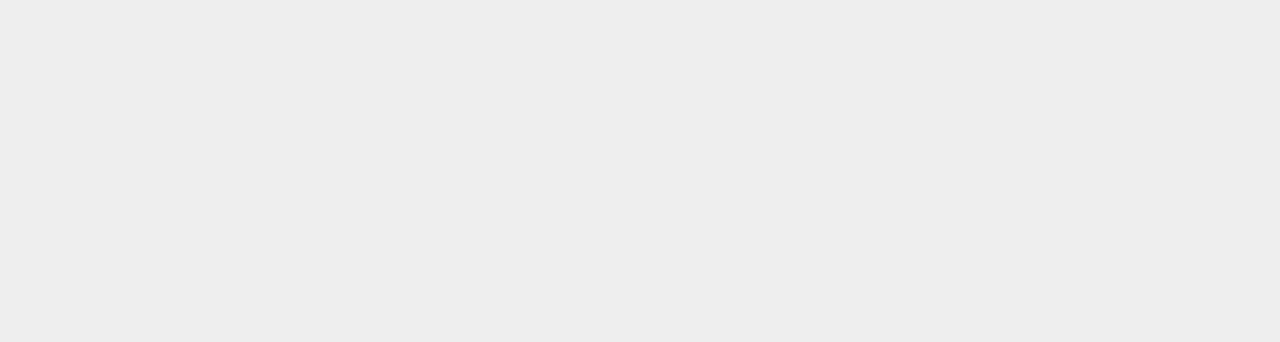
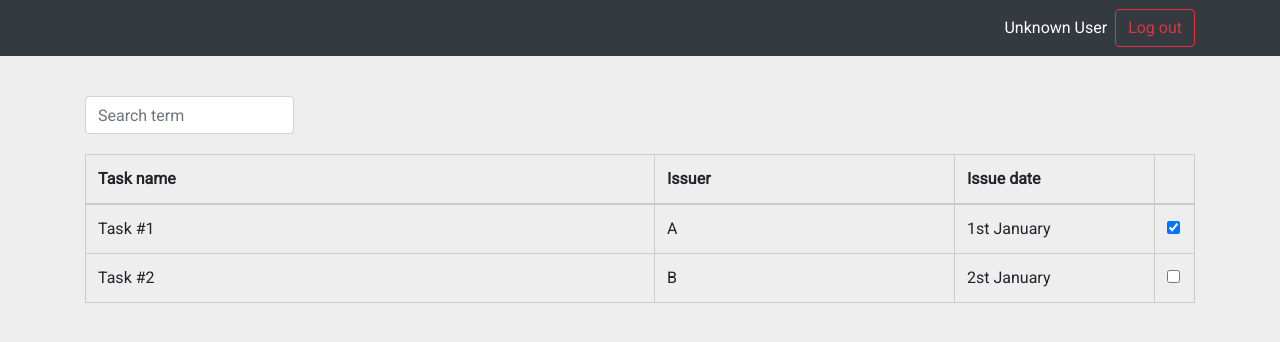
Before and after one commit to NikitaKurpas/sep-tadeas, a React (Create React App) app: page /tasks in a window 1280 px wide. Shown: the top 342 px of the page. Built offline with nearby package versions, Linux system fonts and the light colour scheme; sample sign-in values are in the browser's storage.

Commit message:
Implemented TaskDetail, Dashboard, semi-functional login, fixed Navbar

```diff
--- a/src/App.js
+++ b/src/App.js
@@ -1,21 +1,30 @@
 import React, { Component } from 'react'
-import { BrowserRouter as Router, Route, Redirect } from 'react-router-dom'
-import logo from './logo.svg'
-import './App.css'
+import { BrowserRouter as Router, Route, Redirect, Switch } from 'react-router-dom'
+import { isLoggedIn, logOut, getUsername } from './services/authService'
+import PrivateRoute from './components/PrivateRoute'
+import Navbar from './components/Navbar'
 import LogIn from './pages/LogIn'
 import Dashboard from './pages/Dashboard'
-import PrivateRoute from './components/PrivateRoute'
-import { isLoggedIn } from './services/authService'
-import Task from './pages/TaskDetail'
+import TaskDetail from './pages/TaskDetail'
+import './App.css'
+import logo from './logo.svg'
 
 class App extends Component {
   render () {
     return (
       <Router>
         <div>
-          <Route path='/login' render={props => isLoggedIn() ? <Redirect to='/'/> : <LogIn {...props}/>}/>
-          <PrivateRoute path='/' exact component={Dashboard}/>
-          <PrivateRoute path='/tasks/:id' componen={Task}/>
+          <Route path='/' exact render={() => <Redirect to='/tasks'/>} />
+          <Route path='/login' render={props => isLoggedIn() ? <Redirect to='/tasks'/> : <LogIn {...props}/>}/>
+          <Route path='/logout' render={() => {
+            logOut();
+            return <Redirect to='/login'/>
+          }}/>
+          <PrivateRoute path='/tasks' render={props => (
+            <Navbar username={getUsername()} {...props}/>
+          )}/>
+          <PrivateRoute path='/tasks' exact component={Dashboard}/>
+          <PrivateRoute path='/tasks/:id' exact component={TaskDetail}/>
         </div>
         {/* <div className='App'> */}
         {/* <header className='App-header'> */}
--- a/src/components/Navbar.js
+++ b/src/components/Navbar.js
@@ -1,6 +1,7 @@
 import React from 'react'
+import { Route, Link } from 'react-router-dom'
 
-const Navbar = ({username, buttons}) => (
+const Navbar = ({username}) => (
   <nav className='navbar navbar-expand-lg navbar-dark bg-dark'>
     <div className='container'>
       {/*<a className='navbar-brand' href='#'>TADEAS</a>*/}
@@ -9,15 +10,23 @@ const Navbar = ({username, buttons}) => (
       </button>
 
       <div className='collapse navbar-collapse'>
-        <ul className='navbar-nav mr-auto'>
-          {(buttons || []).map(button => (
+        {/*<Route path='/tasks' exact render={() => (*/}
+          {/*<ul className='navbar-nav mr-auto'>*/}
+            {/*<li className='nav-item active'>*/}
+              {/*<Link to='/tasks/create' className='btn btn-primary'>Create task</Link>*/}
+            {/*</li>*/}
+          {/*</ul>*/}
+        {/*)}/>*/}
+        <Route path='/tasks/:what' render={() => (
+          <ul className='navbar-nav mr-auto'>
             <li className='nav-item active'>
-              <a className='nav-link' href={button.link}>{button.label}</a>
+              <Link to='/' className='btn btn-primary'>Task list</Link>
             </li>
-          ))}
-        </ul>
+          </ul>
+        )}/>
       </div>
-      <span className='my-0 my-md-2' style={{color: '#fff'}}>{username}</span>
+      <span className='my-0 my-md-2 mr-md-2' style={{color: '#fff'}}>{username}</span>
+      <Link to='/logout' className='btn btn-outline-danger my-2 my-sm-0'>Log out</Link>
     </div>
   </nav>
 )
--- a/src/components/PrivateRoute.js
+++ b/src/components/PrivateRoute.js
@@ -2,10 +2,10 @@ import React from 'react';
 import {Route, Redirect} from 'react-router-dom'
 import {isLoggedIn} from '../services/authService';
 
-const PrivateRoute = ({component: Component, ...rest}) => (
+const PrivateRoute = ({component: Component, render, ...rest}) => (
   <Route {...rest} render={props =>
     isLoggedIn() ? (
-      <Component {...props} />
+      render !== undefined ? render(props) : <Component {...props} />
     ) : (
       <Redirect to={{
         pathname: '/login',
--- /dev/null
+++ b/src/pages/Dashboard.css
@@ -0,0 +1,19 @@
+.Dashboard {
+  padding-top: 40px;
+}
+
+.Dashboard .table {
+  margin-top: 20px;
+}
+
+.Dashboard table, th, tr, td {
+  border-color: #ccc !important;
+}
+
+.Dashboard tbody tr {
+  cursor: pointer;
+}
+
+.Dashboard thead th {
+  cursor: pointer;
+}
--- a/src/pages/Dashboard.js
+++ b/src/pages/Dashboard.js
@@ -1,10 +1,95 @@
 import React, { Component } from 'react'
-import Navbar from '../components/Navbar'
+import { withRouter } from 'react-router-dom'
+import './Dashboard.css'
 
 class Dashboard extends Component {
-  render() {
-    return <Navbar username='Username' buttons={[{label: 'Create Task', link: '/tasks/create'}]}/>
+  state = {
+    data: [{
+      id: 1,
+      name: 'Task #1',
+      issuer: 'A',
+      issueDate: '1st January',
+      active: true,
+      definition: ''
+    }, {
+      id: 1,
+      name: 'Task #2',
+      issuer: 'B',
+      issueDate: '2st January',
+      active: false,
+      definition: ''
+    }],
+    sortOrder: 0,
+    sortProp: 'name',
+    search: ''
+  }
+
+  sortData = prop => event => {
+    this.setState(Object.assign(this.state, {
+      sortOrder: this.state.sortOrder * -1,
+      sortProp: prop
+    }))
+  }
+
+  handleTaskClick = taskId => event => {
+    console.log(taskId);
+    this.props.history.push(`/tasks/${taskId}`)
+  }
+
+  handleSearch = event => {
+    const target = event.target;
+    const value = target.value;
+
+    this.setState(Object.assign(this.state, {
+      search: value
+    }))
+  }
+
+  render () {
+    let data = this.state.data;
+    // filter
+    if (this.state.search && this.state.search.length) {
+      const val = this.state.search.toLowerCase();
+      data = data.filter(item => item.name.toLowerCase().includes(val) || item.issuer.toLowerCase().includes(val))
+    }
+    // sort
+    const sortProp = this.state.sortProp;
+    const sortOrder = this.state.sortOrder;
+    data = data.sort((a, b) => a[sortProp] < b[sortProp] ? -1 * sortOrder : a[sortProp] > b[sortProp] ? sortOrder : 0)
+
+    return <div className='Dashboard container'>
+      <form className='form-inline' onSubmit={this.search}>
+        <input type="text"
+               className="form-control mb-2 mr-sm-2 mb-sm-0"
+               placeholder='Search term'
+               value={this.state.search}
+               onChange={this.handleSearch}/>
+        {/*<button type="submit" className='btn btn-outline-primary'>Search</button>*/}
+      </form>
+      <table className='table table-hover table-bordered'>
+        <thead className='thead-inverse'>
+          <tr>
+            <th onClick={this.sortData('name')}>Task name</th>
+            <th onClick={this.sortData('issuer')} width='300'>Issuer</th>
+            <th onClick={this.sortData('issueDate')} width='200'>Issue date</th>
+            <th onClick={this.sortData('active')} width='40'/>
+          </tr>
+        </thead>
+        <tbody>
+        {data.map((item, key) => (
+          <tr key={key} onClick={this.handleTaskClick(item.id)}>
+            <td>{item.name}</td>
+            <td>{item.issuer}</td>
+            <td>{item.issueDate}</td>
+            <td>
+              <input type='checkbox' checked={item.active} readOnly/>
+            </td>
+          </tr>
+        ))}
+        </tbody>
+      </table>
+    </div>
   }
 }
 
-export default Dashboard
+export default withRouter(Dashboard)
--- /dev/null
+++ b/src/pages/TaskDetail.css
@@ -0,0 +1,21 @@
+.TaskDetail {
+  margin-top: 40px;
+}
+
+.TaskDetail .upload-form {
+  margin-top: 40px;
+}
+
+.TaskDetail .description {
+  padding: 20px;
+  border: 1px #ccc solid;
+  background: #ffffff;
+}
+
+.TaskDetail .file-list {
+  padding: 20px;
+  border: 1px #ccc solid;
+  height: 300px;
+  max-width: 400px;
+  background: #ffffff;
+}
--- a/src/pages/TaskDetail.js
+++ b/src/pages/TaskDetail.js
@@ -1,8 +1,41 @@
 import React, { Component } from 'react'
+import './TaskDetail.css'
 
 class TaskDetail extends Component {
+  state = {
+    task: {
+      id: 1,
+      name: 'Task #1',
+      issuer: 'Issuer A',
+      issueDate: '1st January 2018',
+      active: true,
+      definition: 'Lorem ipsum dolor sit amet, consectetur adipiscing elit. Proin mi justo, ultricies ac porttitor ut, porttitor pharetra velit. Curabitur lacinia nulla eu risus tincidunt porta. Nam id turpis purus. Phasellus id eros nec risus placerat viverra et vel augue. Sed porttitor libero sapien, nec convallis diam consectetur in. Praesent iaculis ante eget odio consequat egestas. Etiam mattis gravida eros. Pellentesque id condimentum quam. Nullam scelerisque diam nec neque cursus ornare.\n' +
+      '\n' +
+      'Nulla sit amet tellus ut odio efficitur tristique ac a purus. Nullam quis dictum lorem, ac aliquet mi. Phasellus laoreet rhoncus augue eget posuere. Quisque mauris lorem, bibendum quis magna vitae, iaculis bibendum mi. Sed mattis eu eros ac luctus. Mauris vel commodo turpis. Maecenas luctus sem dolor, ac facilisis mi tincidunt ut.'
+    }
+  }
   render() {
-    return <span>Task</span>
+    const {task} = this.state
+    return <div className='TaskDetail container'>
+      <div className="row">
+        <div className="col-6">
+          <h2>{task.name}</h2>
+          <h4>By {task.issuer}</h4>
+          <h6>Issue Date: {task.issueDate}</h6>
+          <form className='upload-form'>
+            <div className="form-group">
+              <label htmlFor="file">Upload file(s)</label>
+              <input id="file" name="file" type="file" className="form-control-file" multiple/>
+            </div>
+          </form>
+          <div className="file-list">
+
+          </div>
+        </div>
+        <div className="col-6 description">{task.definition}</div>
+      </div>
+
+    </div>
   }
 }
 
--- a/src/services/authService.js
+++ b/src/services/authService.js
@@ -1,19 +1,21 @@
-const state = {
-  isAuthenticated: localStorage.getItem('isLoggedIn') || false
-}
-
 export function isLoggedIn () {
-  return state.isAuthenticated
+  return localStorage.getItem('isLoggedIn') || false
 }
 
 export function logIn ({email, password}, done) {
-  state.isAuthenticated = true
   localStorage.setItem('isLoggedIn', true)
+  localStorage.setItem('email', email)
 
   return done(null, true)
 }
 
 export function logOut () {
-  state.isAuthenticated = false
   localStorage.clear()
 }
+export function getUsername () {
+  return localStorage.getItem('email') || 'Unknown User'
+}
+
+export function getToken () {
+  return localStorage.getItem('token') || ''
+}
```
Also changed, not shown: src/pages/CreateTask.js (deleted, +0 -9 lines).
